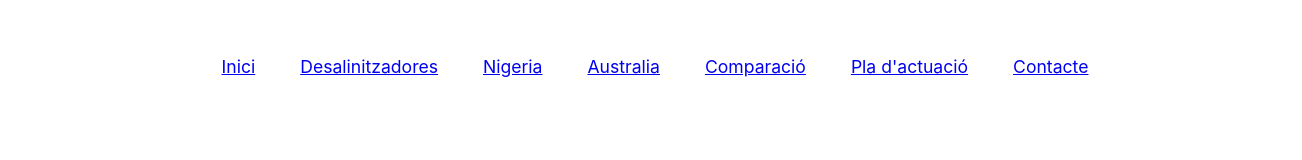
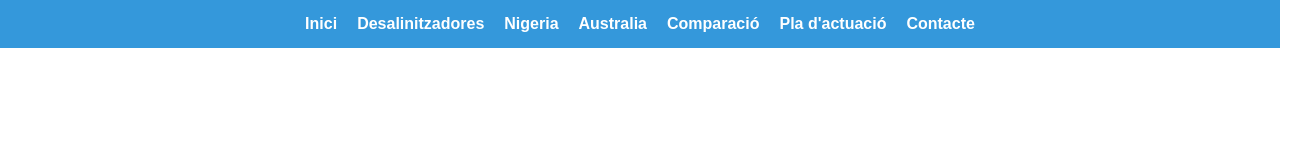
Before and after one commit to alemae23daw2/ProyectoAgua, a plain HTML site: page plan.html in a window 1280 px wide. Shown: the whole page, 1302 px wide, since content can reach past the window. Drawn offline with Linux system fonts and the light colour scheme.

Commit message:
commit del Menu

```diff
--- a/css.css
+++ b/css.css
@@ -1,30 +1,60 @@
-header{
-    width: 100%;
+body {
+    margin: 0;
+    padding: 0;
+    font-family: 'Arial', sans-serif;
 }
 
-.container-menu{
-    width: 100%;
+.water-menu {
+    background-color: #3498db; /* Azul claro */
     padding: 15px;
-    font-family: 'Inter', sans-serif;
-    font-size: 1.1rem;
-    max-width: 100%;
+    display: flex;
+    justify-content: center; /* Cambiado a centrar */
+    align-items: center;
 }
 
-ul{
-    display: inline-block;
-    text-align: center;
-    list-style-type: none;
+.logo {
+    color: #fff; /* Texto blanco */
+    font-size: 24px;
+    font-weight: bold;
+}
+
+.lu {
+    list-style: none;
+    margin: 0;
+    padding: 0;
+    display: flex;
 }
 
 .menu {
-    text-decoration: none;
-    display: inline-block;
-    position: relative;
-    padding: 15px 20px;
-    cursor: url(https://cur.cursors-4u.net/cursors/cur-7/cur683.cur), auto !important;
-    transition: transform .3s;
+    margin: 0 10px;
 }
 
-.menu:hover {
-    transform: scale(1.2);
+.aa {
+    text-decoration: none;
+    color: #fff; /* Texto blanco */
+    font-weight: bold;
+    position: relative;
+    transition: color 0.3s ease;
 }
+
+.aa:before {
+    content: "";
+    position: absolute;
+    width: 100%;
+    height: 2px;
+    bottom: 0;
+    left: 0;
+    background-color: #fff; /* Línea blanca */
+    visibility: hidden;
+    transform: scaleX(0);
+    transition: all 0.3s ease-in-out;
+}
+
+.aa:hover {
+    color: rgb(230, 242, 153); /* Cambia a verde en hover */
+}
+
+.aa:hover:before {
+    visibility: visible;
+    transform: scaleX(1);
+}
--- a/plan.html
+++ b/plan.html
@@ -7,16 +7,16 @@
     <link rel="stylesheet" href="css.css">
 </head>
 <body>
-    <header>
-        <ul class="container-menu">
-            <li class="menu"><a href="index.html">Inici</a></li>
-            <li class="menu"><a href="desalinizadora.html">Desalinitzadores</a></li>
-            <li class="menu"><a href="nigeria.html">Nigeria</a></li>
-            <li class="menu"><a href="australia.html">Australia</a></li>
-            <li class="menu"><a href="comparacio.html">Comparació</a></li>
-            <li class="menu-selected menu"><a href="plan.html">Pla d'actuació</a></li>
-            <li class="menu"><a href="contacte.html">Contacte</a></li>
+    <nav class="water-menu">
+        <ul class="lu">
+            <li class="menu"><a class="aa" href="index.html">Inici</a></li>
+            <li class="menu"><a class="aa" href="desalinizadora.html">Desalinitzadores</a></li>
+            <li class="menu"><a class="aa" href="nigeria.html">Nigeria</a></li>
+            <li class="menu"><a class="aa" href="australia.html">Australia</a></li>
+            <li class="menu"><a class="aa" href="comparacio.html">Comparació</a></li>
+            <li class="menu"><a class="aa" href="plan.html">Pla d'actuació</a></li>
+            <li class="menu"><a class="aa" href="contacte.html">Contacte</a></li>
         </ul>
-    </header>
+    </nav>
 </body>
 </html>
--- /dev/null
+++ b/style.css
@@ -0,0 +1,110 @@
+/* Google Fonts - Poppins */
+@import url('https://fonts.googleapis.com/css2?family=Poppins:wght@300;400;500;600&display=swap');
+
+* {
+    margin: 0;
+    padding: 0;
+    box-sizing: border-box;
+    font-family: 'Poppins', sans-serif;
+}
+
+body {
+    display: flex;
+    flex-direction: column;
+    align-items: center;
+    background: #4070F4;
+    margin: 0;
+}
+
+nav {
+    border-radius: 12px;
+    background: #FFF;
+    padding: 0 15px; /* Adjusted padding */
+    box-shadow: 0 5px 15px rgba(0, 0, 0, 0.1);
+    margin-top: 20px;
+    width: 26%; /* Make the navigation bar full width */
+    position: fixed; /* Fix the navigation bar at the top */
+    top: 0;
+}
+
+.nav-content {
+    display: flex;
+    align-items: center;
+    list-style: none;
+    position: relative;
+}
+
+.link-item {
+    display: flex;
+    justify-content: center;
+    align-items: center;
+    flex-direction: column;
+    height: 80px; /* Reduced height */
+    width: 75px; /* Reduced width */
+    text-decoration: none;
+    transition: all 0.5s cubic-bezier(0.68, -0.55, 0.265, 1.55);
+}
+
+.link-item.active {
+    transform: translateY(-5px); /* Adjusted transformation */
+}
+
+.link-icon {
+    font-size: 28px; /* Reduced icon size */
+    color: #999;
+    transition: all 0.5s cubic-bezier(0.68, -0.55, 0.265, 1.55);
+}
+
+.link-item.active .link-icon {
+    color: #4070F4;
+}
+
+.link-text {
+    position: absolute;
+    font-size: 10px; /* Reduced font size */
+    font-weight: 500;
+    color: #4070F4;
+    opacity: 0;
+    transform: translateY(22px); /* Adjusted transformation */
+    transition: all 0.5s cubic-bezier(0.68, -0.55, 0.265, 1.55);
+}
+
+.link-item.active .link-text {
+    opacity: 1;
+}
+
+.indicator {
+    position: absolute;
+    top: -8px; /* Adjusted position */
+    left: 37.5%; /* Centered */
+    height: 24px; /* Reduced height */
+    width: 24px; /* Reduced width */
+    background-color: #FFF;
+    border: 4px solid #4070F4; /* Adjusted border thickness */
+    border-radius: 50%;
+    transform: translateX(-50%);
+    transition: all 0.5s cubic-bezier(0.68, -0.55, 0.265, 1.55);
+}
+
+.indicator::before,
+.indicator::after {
+    content: '';
+    position: absolute;
+    bottom: -4px; /* Adjusted position */
+    height: 16px; /* Reduced height */
+    width: 13px; /* Reduced width */
+}
+
+.indicator::before {
+    left: -15px; /* Adjusted position */
+    background-color: #FFF;
+    border-top-right-radius: 15px; /* Adjusted border radius */
+    box-shadow: 1px -9px #4070F4; /* Adjusted shadow */
+}
+
+.indicator::after {
+    right: -15px; /* Adjusted position */
+    background-color: #FFF;
+    border-top-left-radius: 15px; /* Adjusted border radius */
+    box-shadow: -1px -9px #4070F4; /* Adjusted shadow */
+}
```
Also changed, not shown: australia.html (+10 -10 lines), comparacio.html (+10 -10 lines), contacte.html (+10 -10 lines), desalinizadora.html (+10 -10 lines), index.html (+2 -11 lines), mapaPrueba.html (+1 -0 lines), nigeria.html (+10 -10 lines), script2.js (added, +13 -0 lines), test.html (added, +59 -0 lines).
